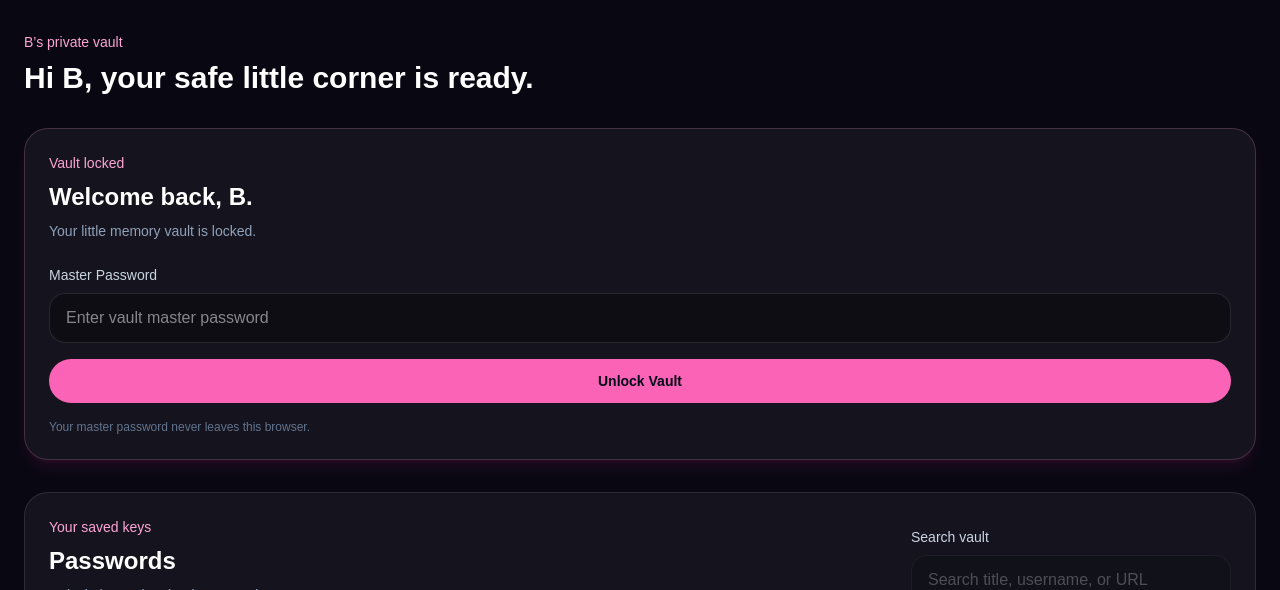
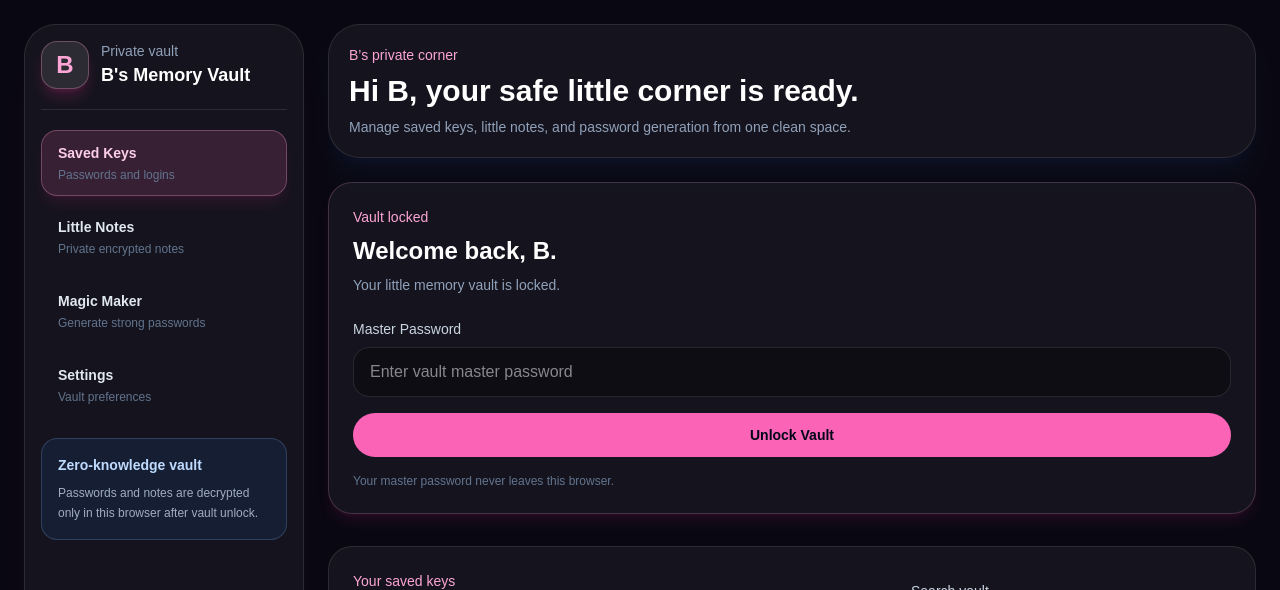
Before and after one commit to kiki-glitch/PassVault, a Next.js app: page /dashboard in a window 1280 px wide. Shown: the top 590 px of the page. Built offline with nearby package versions, Linux system fonts and the light colour scheme; no server answers.

Commit message:
feat: add polished dashboard navigation layout

```diff
--- a/src/app/dashboard/page.tsx
+++ b/src/app/dashboard/page.tsx
@@ -1,51 +1,25 @@
-import { UserButton } from "@clerk/nextjs";
-import { bMemoryVaultTheme } from "@/config/themes";
-import { ProfileSyncTest } from "@/components/dashboard/ProfileSyncTest";
-import { EncryptionTest } from "@/components/dashboard/EncryptionTest";
-import { VaultUnlockCard } from "@/components/vault/VaultUnlockCard";
-import { VaultDashboardSection } from "@/components/vault/VaultDashboardSection";
+import { DashboardShell } from "@/components/dashboard/DashboardShell";
 import { PasswordGenerator } from "@/components/vault/PasswordGenerator";
 import { SecureNotesSection } from "@/components/vault/SecureNotesSection";
+import { VaultDashboardSection } from "@/components/vault/VaultDashboardSection";
+import { VaultUnlockCard } from "@/components/vault/VaultUnlockCard";
 
 export default function DashboardPage() {
   return (
-    <main className="min-h-screen bg-[#090812] text-white">
-      <div className="mx-auto max-w-7xl px-6 py-8">
-        <header className="mb-8 flex items-start justify-between gap-4">
-          <div>
-            <p className="text-sm text-pink-300">B’s private vault</p>
-            <h1 className="mt-2 text-3xl font-bold">
-              {bMemoryVaultTheme.copy.dashboardGreeting}
-            </h1>
-          </div>
-
-          <UserButton/>
-        </header>
-
-        <VaultUnlockCard />
-
-        <VaultDashboardSection/>
-
-        <SecureNotesSection/>
-
-        <PasswordGenerator />
-
-        <section className="mt-8 grid gap-6 md:grid-cols-2 lg:grid-cols-4">
-          {Object.values(bMemoryVaultTheme.labels).map((label) => (
-            <div
-              key={label}
-              className="rounded-3xl border border-white/10 bg-white/5 p-6 shadow-lg shadow-pink-500/5"
-            >
-              <h2 className="text-lg font-semibold">{label}</h2>
-              <p className="mt-3 text-sm text-slate-400">Coming soon.</p>
-            </div>
-          ))}
-        </section>
-
-        {/* {process.env.NODE_ENV === "development" && <ProfileSyncTest />}
-        <EncryptionTest /> */}
-
-      </div>
-    </main>
+    <DashboardShell
+      passwordsSection={
+        <>
+          <VaultUnlockCard />
+          <VaultDashboardSection />
+        </>
+      }
+      notesSection={
+        <>
+          <VaultUnlockCard />
+          <SecureNotesSection />
+        </>
+      }
+      generatorSection={<PasswordGenerator />}
+    />
   );
 }
```
